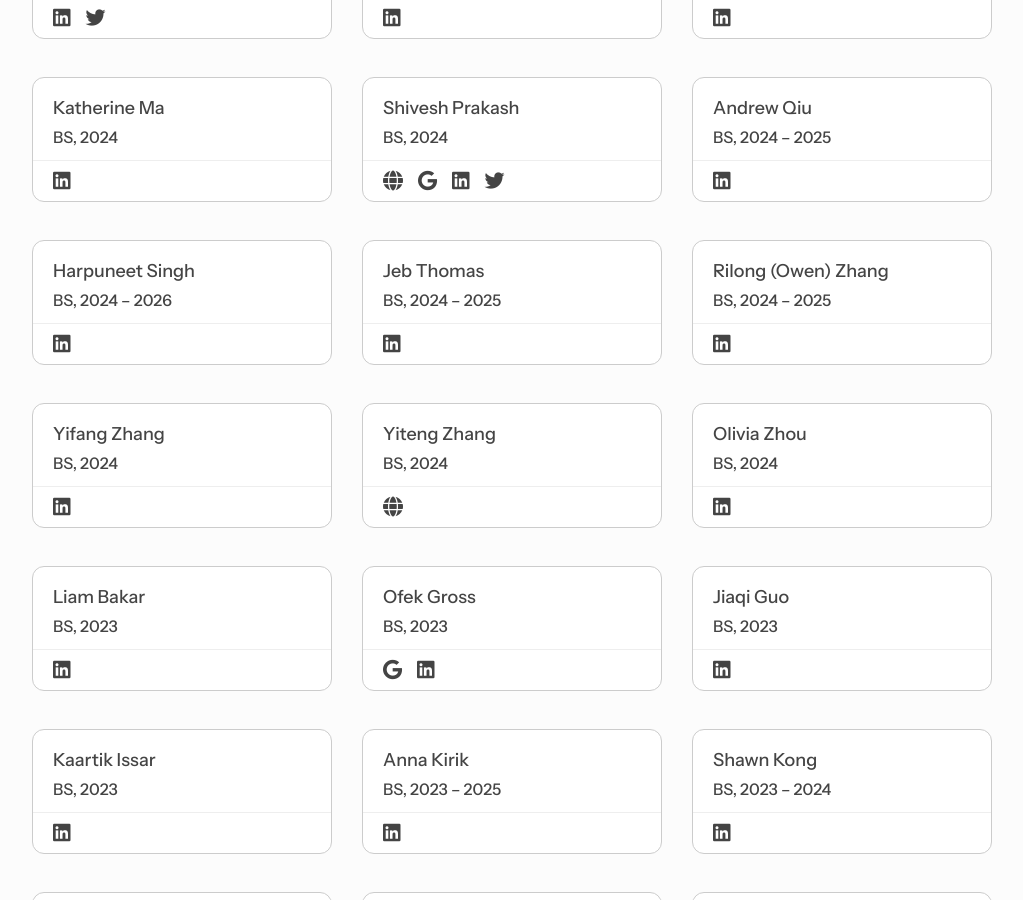
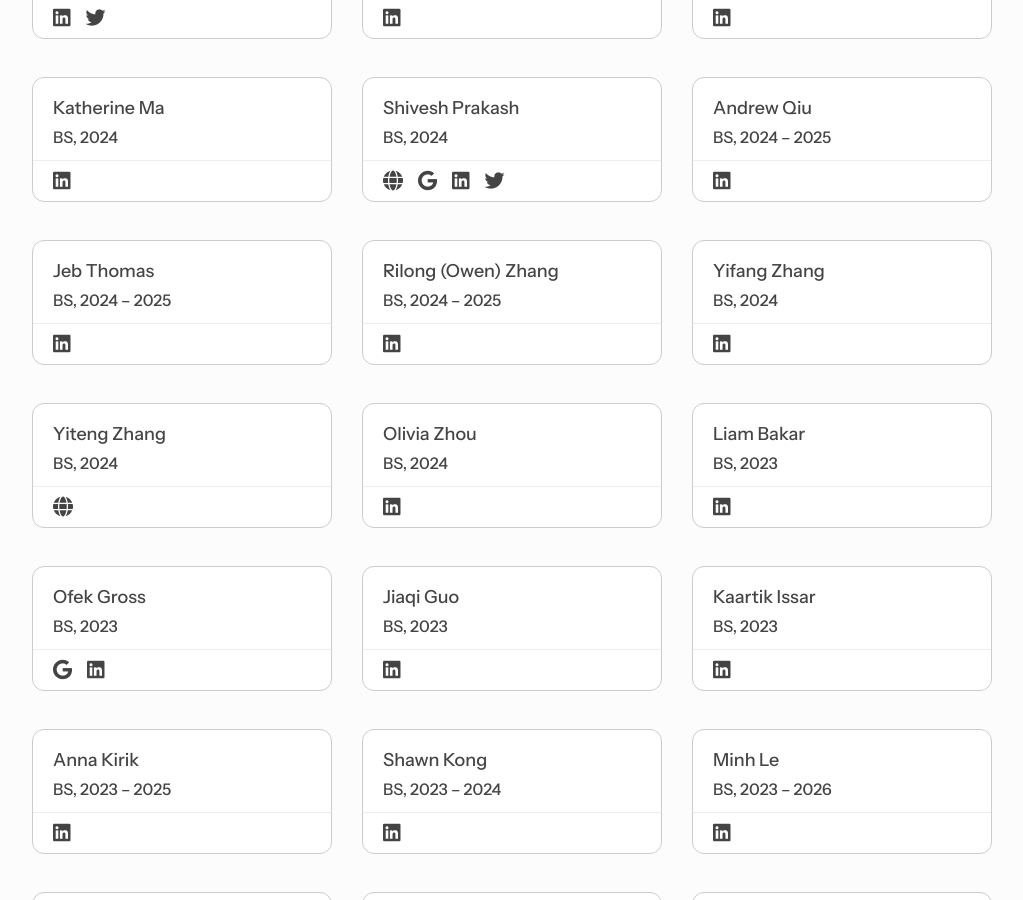
Before and after one commit to chai-toronto/chai-toronto.github.io, a Jekyll site: the page built from alumni/index.html, in a window 1280 px wide and 900 px high, scrolled down 3110 px. Shown: the whole window, without its empty margins (128-1151 px from the left). Built offline with Jekyll 4.4.1, drawn with Linux system fonts in a browser that asks for light colours.

Commit message:
adding back harpuneet

```diff
--- a/_data/members.yml
+++ b/_data/members.yml
@@ -135,6 +135,14 @@
   website: https://kyhphoebe.github.io/
   linkedin: phoebe-kuang
   startyear: 2026
+  active: true
+
+- id: harpuneet_singh
+  name: Harpuneet Singh
+  degree: BS
+  image: /images/members/harpuneet_singh.jpg
+  linkedin: harpuneet2005
+  startyear: 2024
   active: true
 
 - id: tianmen_wang
@@ -458,15 +466,6 @@
   endyear: 2025
   active: false
 
-- id: harpuneet_singh
-  name: Harpuneet Singh
-  degree: BS
-  image: /images/members/harpuneet_singh.jpg
-  linkedin: harpuneet2005
-  startyear: 2024
-  endyear: 2026
-  active: false
-
 - id: jeb_thomas
   name: Jeb Thomas
   degree: BS
```
